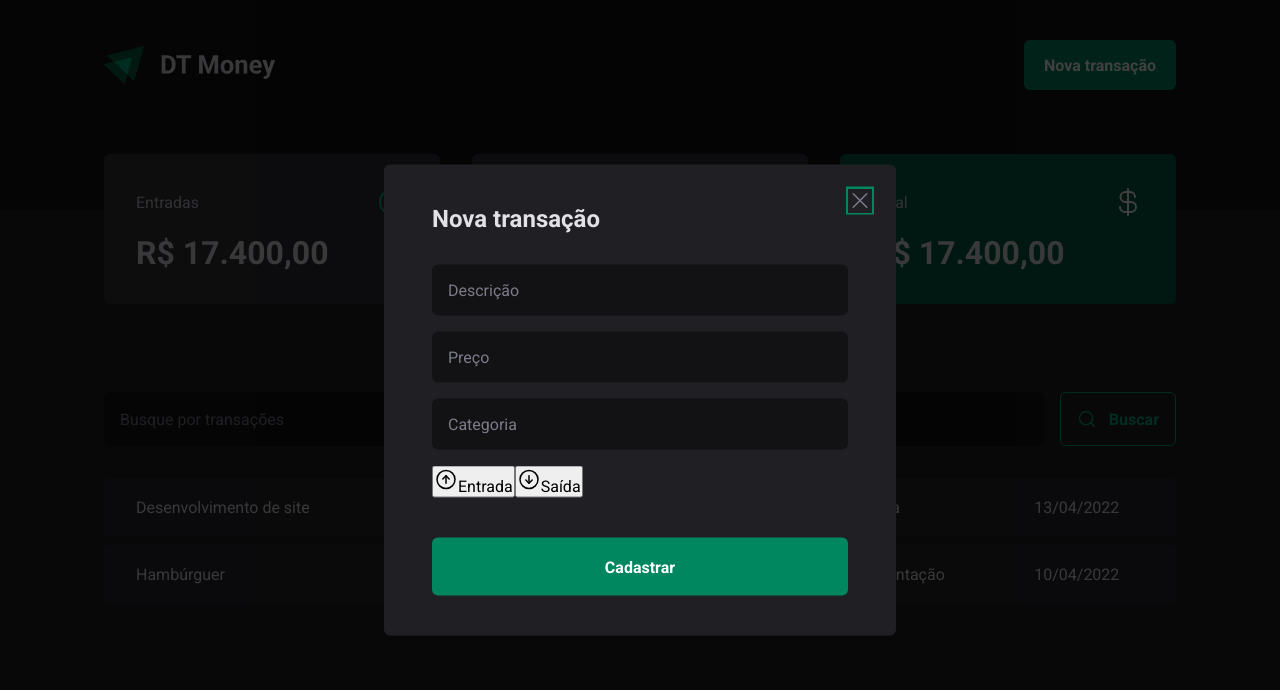
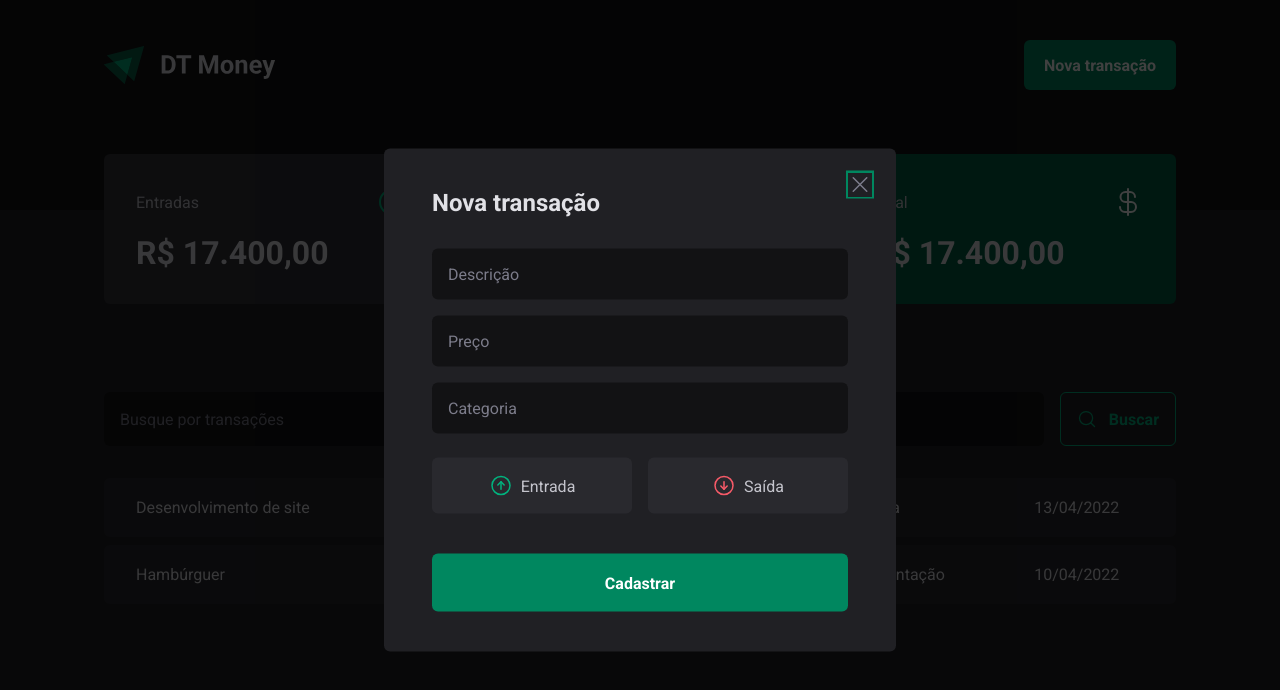
Before and after one commit to CarolMaiaP/ignite-dt-money, a React (Vite) app: page / in a window 1280 px wide. Both pictures are taken after a click on the button "Nova transação". Shown: the top 690 px of the page. Built offline with nearby package versions, Linux system fonts and the light colour scheme.

Commit message:
build: input and output buttons styles added

```diff
--- a/src/components/NewTransactionModal/index.tsx
+++ b/src/components/NewTransactionModal/index.tsx
@@ -1,6 +1,6 @@
 import * as Dialog from '@radix-ui/react-dialog'
 import { ArrowCircleDown, ArrowCircleUp, X } from 'phosphor-react'
-import { CloseButton, Content, Overlay } from './styles'
+import { CloseButton, Content, Overlay, TransactionType, TransactionTypeButton } from './styles'
 
 export function NewTransactionModal(){
   return(
@@ -19,17 +19,17 @@
           <input type="number" placeholder='Preço' required />
           <input type="text" placeholder='Categoria' required />
 
-          <div>
-            <button>
+          <TransactionType>
+            <TransactionTypeButton variant='income'>
               <ArrowCircleUp size={24} />
               Entrada
-            </button>
+            </TransactionTypeButton>
 
-            <button>
+            <TransactionTypeButton variant='outcome'>
               <ArrowCircleDown size={24} />
               Saída
-            </button>
-          </div>
+            </TransactionTypeButton>
+          </TransactionType>
 
           <button type="submit">
             Cadastrar
--- a/src/components/NewTransactionModal/styles.ts
+++ b/src/components/NewTransactionModal/styles.ts
@@ -68,3 +68,31 @@
   cursor: pointer;
   color: ${props => props.theme["gray-500"]};
 `
+
+export const TransactionType = styled.div`
+  display: grid;
+  grid-template-columns: repeat(2, 1fr);
+  gap: 1rem;
+  margin-top: 0.5rem;
+`
+
+interface TransactionTypeButtonProps{
+  variant: 'income' | 'outcome';
+}
+
+export const TransactionTypeButton = styled.button<TransactionTypeButtonProps>`
+  background: ${props => props.theme["gray-700"]};
+  padding: 1rem;
+  display: flex;
+  justify-content: center;
+  align-items: center;
+  gap: 0.5rem;
+  border-radius: 6px;
+  cursor: pointer;
+  border: 0;
+  color: ${props => props.theme["gray-300"]};
+
+  svg{
+    color: ${props => props.variant === 'income' ? props.theme["green-300"] : props.theme["red-300"]};
+  }
+`
```
